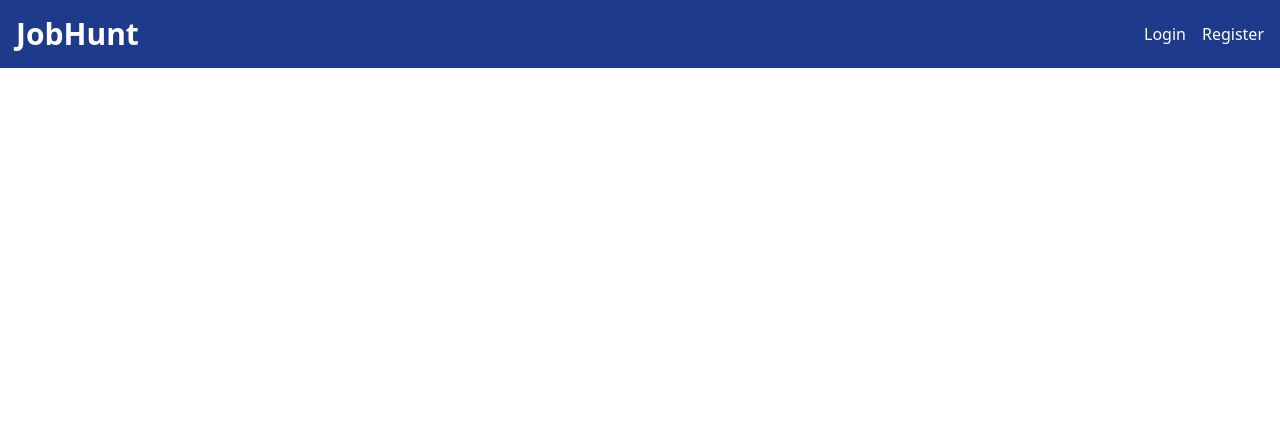
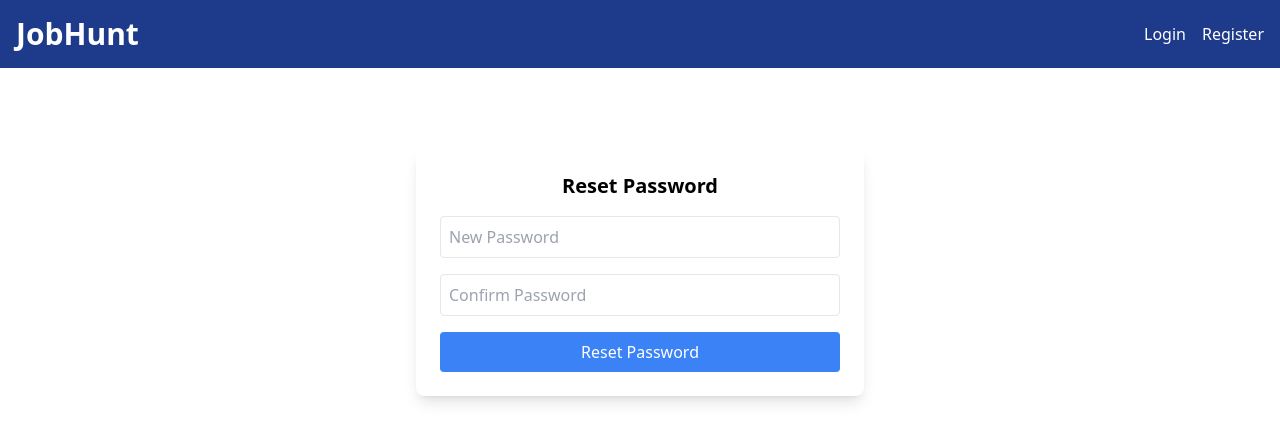
Before and after one commit to Kolawole-kehinde/jobHunt-app, a React (Vite) app: page /auth/reset-password in a window 1280 px wide. Shown: the top 442 px of the page. Built offline with nearby package versions, Linux system fonts and the light colour scheme.

Commit message:
Add password reset functionality with basic validation

```diff
--- a/src/App.jsx
+++ b/src/App.jsx
@@ -9,6 +9,7 @@ import Dashboard from "./pages/dashboard";
 import { ProtectedRoute } from "./ProtectedRoute/ProtectedRoute";
 import JobCreation from "./pages/jobs/jobCreation";
 import ForgotPasswordPage from "./pages/auth/ForgotPasswordPage";
+import ResetPasswordPage from "./pages/auth/ResetPasswordPage";
 
 const App = () => {
   return (
@@ -21,6 +22,7 @@ const App = () => {
             <Route path="login" element={<Login />} />
             <Route path="register" element={<Register />} />
             <Route path="forgot-password" element={<ForgotPasswordPage />} />
+            <Route path="reset-password" element={<ResetPasswordPage />} />
           </Route>
 
           <Route index element={<HomePage />} />
--- a/src/pages/auth/Register.jsx
+++ b/src/pages/auth/Register.jsx
@@ -13,6 +13,7 @@ import CustomInput from "../../Components/CustomInput";
 const Register = () => {
   const { setUser } = useAuth();
   const [loading, setLoading] = useState(false);
+
   const initialState = {
     name: "",
     email: "",
@@ -20,6 +21,7 @@ const Register = () => {
     password: "",
     passwordConfirmation: "",
   };
+
   const {
     register,
     handleSubmit,
@@ -28,49 +30,53 @@ const Register = () => {
   } = useFormValidate(initialState, registerSchema);
 
   const navigate = useNavigate();
-  const onSubmit = async (data) => {
+
+  const onSubmit = async (formData) => {
     const payload = {
-      fullName: data.name,
-      email: data.email,
-      phoneNumber: data.phoneNumber,
-      password: data.password,
+      fullName: formData.name,
+      email: formData.email,
+      phoneNumber: formData.phoneNumber,
+      password: formData.password,
+
     };
+
     setLoading(true);
     try {
       const res = await signUpApi(payload);
-      console.log(res);
       setUser(res);
       reset();
-      toast.success("User Register Successfully");
+      toast.success("User registered successfully!");
       navigate("/dashboard");
     } catch (error) {
-      console.log(error);
+      console.error(error);
+      toast.error(error.message || "Registration failed, please try again.");
     } finally {
       setLoading(false);
     }
-};
-
-
+  };
 
   return (
     <AuthLayout
-      title={"Register"}
-      text={" Already have an account?"}
-      subText={"Login"}
-      textLink={"/auth/login"}
+      title="Register"
+      text="Already have an account?"
+      subText="Login"
+      textLink="/auth/login"
     >
       <form className="space-y-4" onSubmit={handleSubmit(onSubmit)}>
         {registerInputs.map(({ name, placeholder, type }) => (
           <CustomInput
+            key={name}
             name={name}
             placeholder={placeholder}
             type={type}
-            key={name}
             register={register}
             error={errors[name]?.message}
           />
         ))}
-        <CustomButton>{loading ? "Loading" : "Register"}</CustomButton>
+
+        <CustomButton disabled={loading}>
+          {loading ? "Loading..." : "Register"}
+        </CustomButton>
       </form>
     </AuthLayout>
   );
--- a/src/pages/auth/ResetPasswordPage.jsx
+++ b/src/pages/auth/ResetPasswordPage.jsx
@@ -1,6 +1,41 @@
-import React from 'react'
+import React, { useState } from 'react'
+import toast from 'react-hot-toast';
+import { supabase } from '../../libs/supabase';
+import { useNavigate } from 'react-router';
 
 const ResetPasswordPage = () => {
+    const [password, setPassword] = useState('');
+    const [confirmPassword, setConfirmPassword] = useState('');
+    const [loading, setLoading] = useState(false);
+    const navigate = useNavigate();
+
+    const handlePaswwordReset = async () =>{
+        if (!password || !confirmPassword) {
+           toast.error('Please fill in all fields.')
+           return;
+        }
+        if (password !== confirmPassword) {
+           toast.error('Passwords do not match.')
+           return;
+        }
+        if (password.length < 5) {
+           toast.error('Password must be at least 6 characters long.')
+           return
+
+        }
+        setLoading(true);
+        try {
+            const {error} = await supabase.auth.updateUser({password});
+            if (error) {
+                throw error;
+            }
+            toast.success('Password updated successfully!');
+            navigate('/auth/password-success');
+
+        } catch (error) {
+            toast.error(error.message || 'Failed to update password');
+        }
+    }
   return (
     <div className="max-w-md mx-auto mt-20 p-6 bg-white shadow-lg rounded-lg space-y-4">
     <h2 className="text-xl font-semibold text-center">Reset Password</h2>
@@ -9,18 +44,24 @@ const ResetPasswordPage = () => {
       type="password"
       placeholder="New Password"
       className="w-full p-2 border rounded"
+      value={password}
+      onChange={(e) => setPassword(e.target.value)}
     />
 
     <input
       type="password"
       placeholder="Confirm Password"
       className="w-full p-2 border rounded"
+      value={confirmPassword}
+      onChange={(e) => setConfirmPassword(e.target.value)}
     />
 
     <button
+    onClick={handlePaswwordReset}
+    disabled={loading}
       className="w-full bg-blue-500 text-white py-2 rounded hover:bg-blue-600 transition duration-300"
     >
-    Update Password
+        {loading ? 'Loading...' : 'Reset Password'}
     </button>
   </div>
   )
--- a/src/services/auth/index.js
+++ b/src/services/auth/index.js
@@ -1,10 +1,15 @@
 import { supabase } from "../../libs/supabase";
 
-// SignUp API
 export const signUpApi = async (payload) => {
-  const { email, password, ...rest } = payload;
+  const {
+    email,
+    password,
+    fullName,
+    phoneNumber,
+    profilePicture = "https://ui-avatars.com/api/?name=" + encodeURIComponent(fullName), // 👈 default image
+  } = payload;
 
-  // Supabase handles password securely
+  // 1. Create user in Supabase Auth
   const { data, error } = await supabase.auth.signUp({
     email,
     password,
@@ -12,23 +17,29 @@ export const signUpApi = async (payload) => {
 
   if (error) throw new Error(error.message);
 
-  if (data?.user) {
-    // Insert additional user info into your custom users table
+  const user = data?.user;
+  if (!user || !user.id) throw new Error("User creation failed.");
+
+  // 2. Insert additional info into `users` table
   const { data: userData, error: userError } = await supabase
     .from("users")
     .insert([
       {
+        user_id: user.id,      // foreign key
+        fullName,
         email,
-          ...rest, // full_name, phone_number, etc.
-        }
+        phoneNumber,
+        profilePicture,        // default if none provided
+      },
     ])
     .select()
     .single();
 
   if (userError) throw new Error(userError.message);
+
   return userData;
-  }
 };
+
 
 
 // SignIn API
```
Lines whose indentation alone changed are shown as unchanged.
